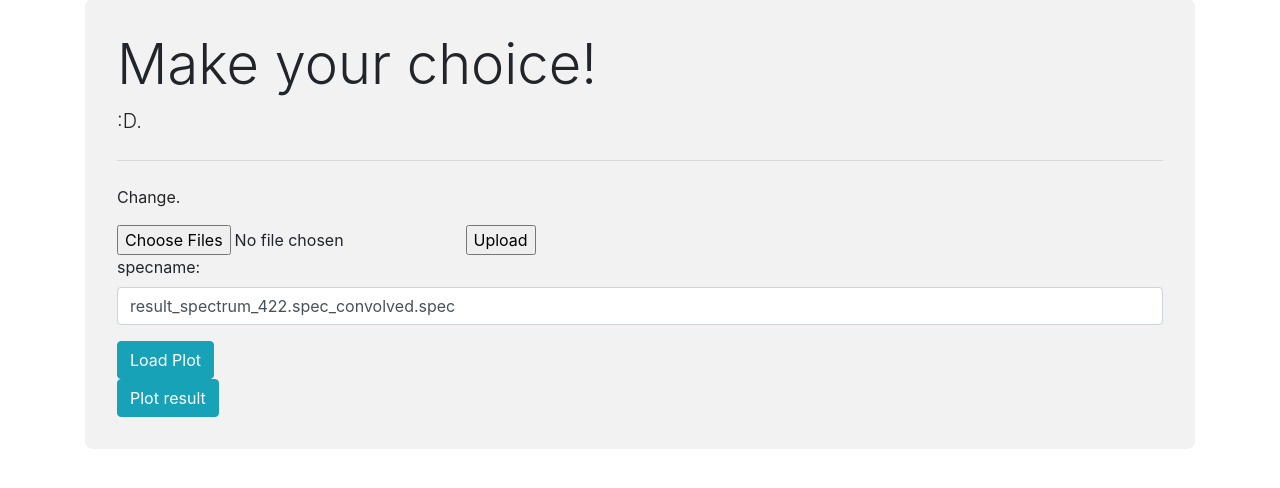
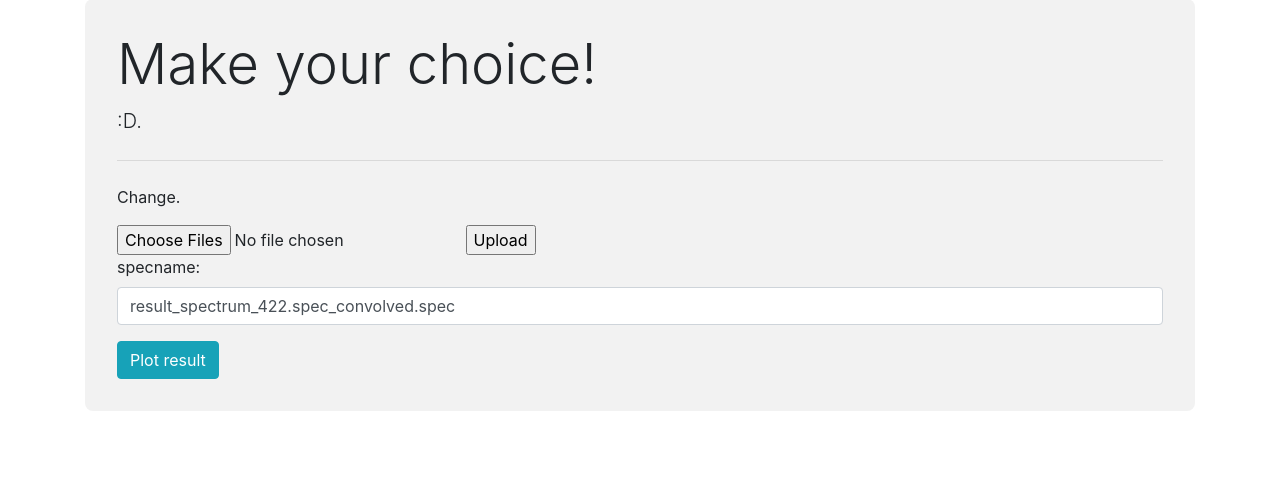
Before and after one commit to stormnick/TSGuiPy, a Flask app: page /analyse_results in a window 1280 px wide. Shown: the part 121-609 px from the top of the page. Run offline with Flask 3, Linux system fonts and the light colour scheme; some libraries are stand-ins or nearby versions.

Commit message:
removed old buttons

```diff
--- a/src/templates/analyse_results.html
+++ b/src/templates/analyse_results.html
@@ -123,10 +123,7 @@
                 <input type="text" class="form-control" id="specname" name="specname"  value="result_spectrum_422.spec_convolved.spec">
             </div>
 
-            <button class="btn btn-info" onclick="loadPlot2()">Load Plot</button>
             <div id="plot-container"></div>
-
-
             <button class="btn btn-info" onclick="plot_fitted_result()">Plot result</button>
         </div>
 
```
